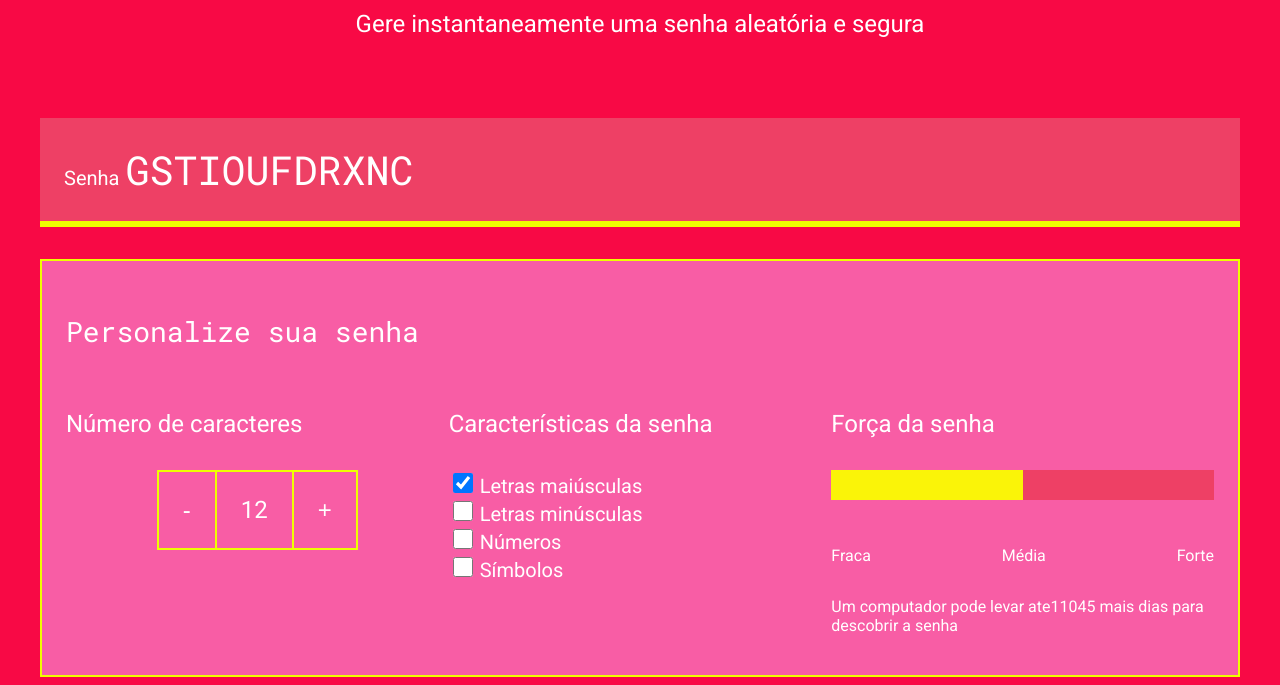
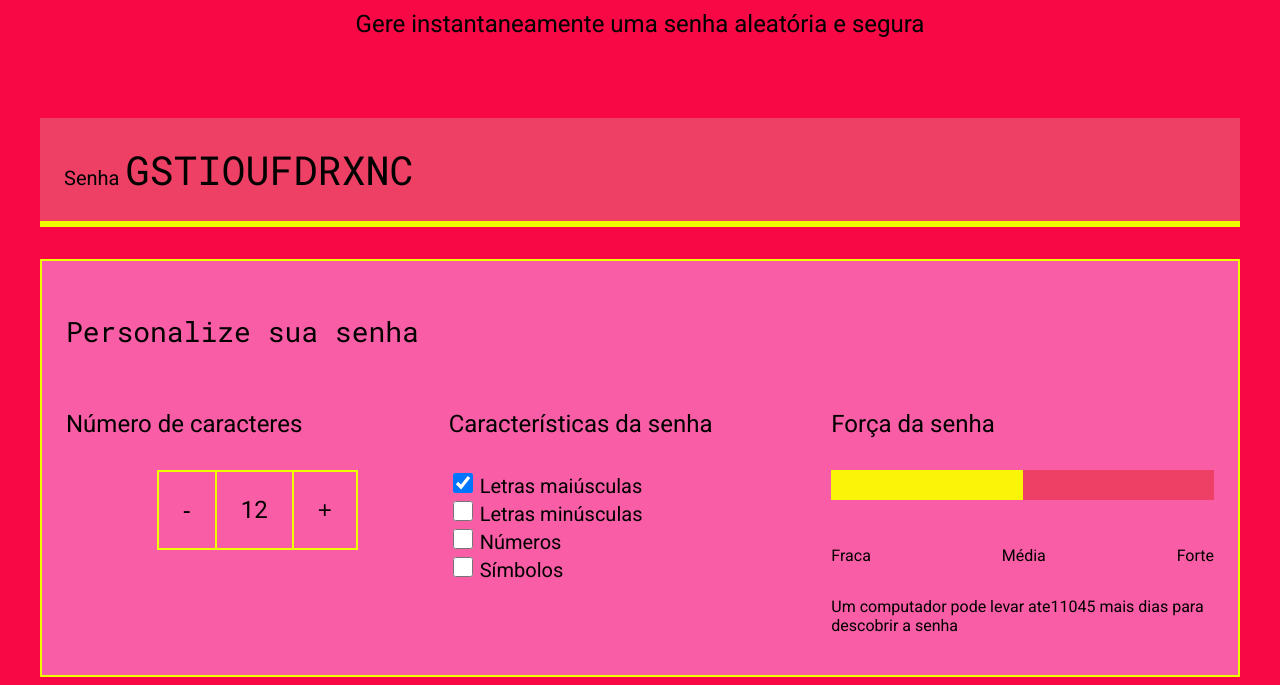
Before and after one commit to GiovannaV22/Seguran-a-Digital, a plain HTML site: page Gi Senha/index.html in a window 1280 px wide. Shown: the part 208-893 px from the top of the page. Drawn offline with Linux system fonts and the light colour scheme.

Commit message:
Update style.css

```diff
--- a/Gi Senha/style.css
+++ b/Gi Senha/style.css
@@ -1,7 +1,7 @@
 @import url('https://fonts.googleapis.com/css2?family=Roboto&family=Roboto+Mono&display=swap');
 
 :root{
-    --branco: white;
+    --branco: rgb(0, 0, 0);
     --cor-de-fundo: #f80945;
     --fundo-senha: #ee4065;
     --fundo-texto: #f85da5;
```
